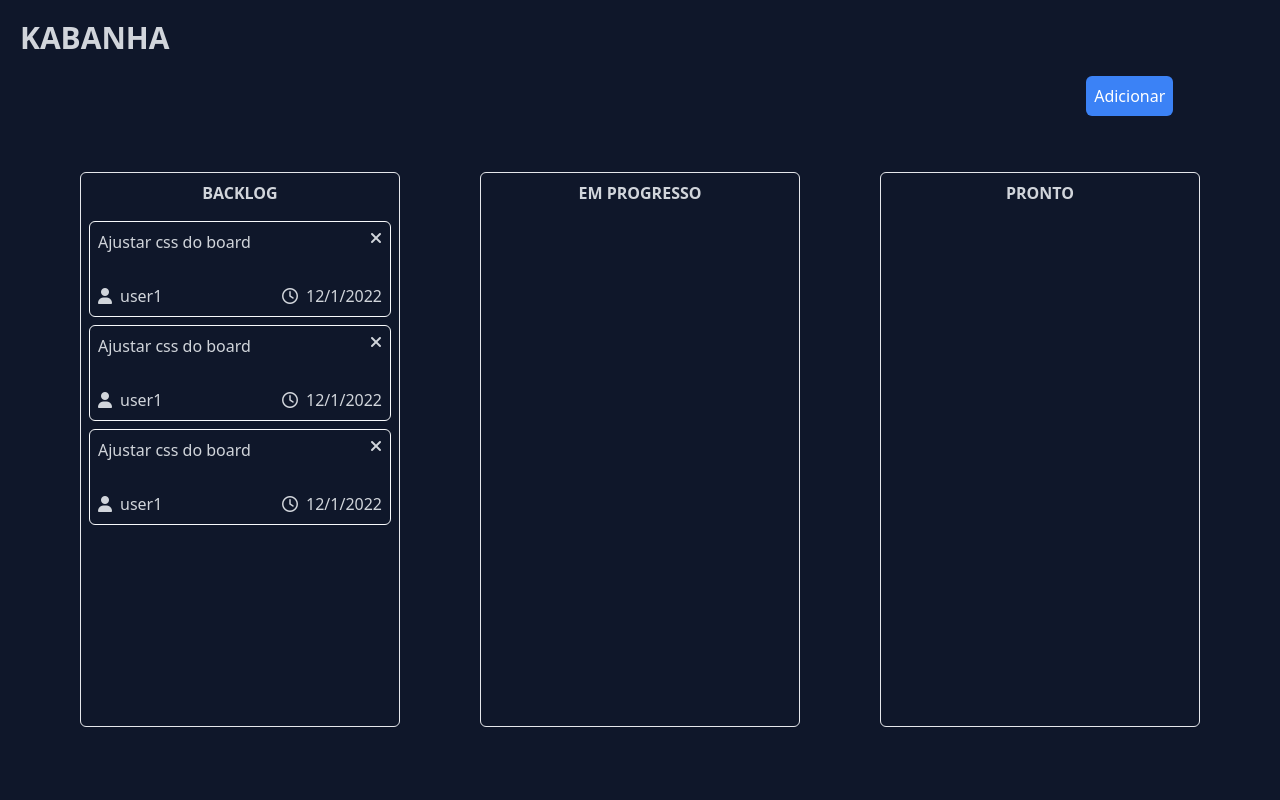
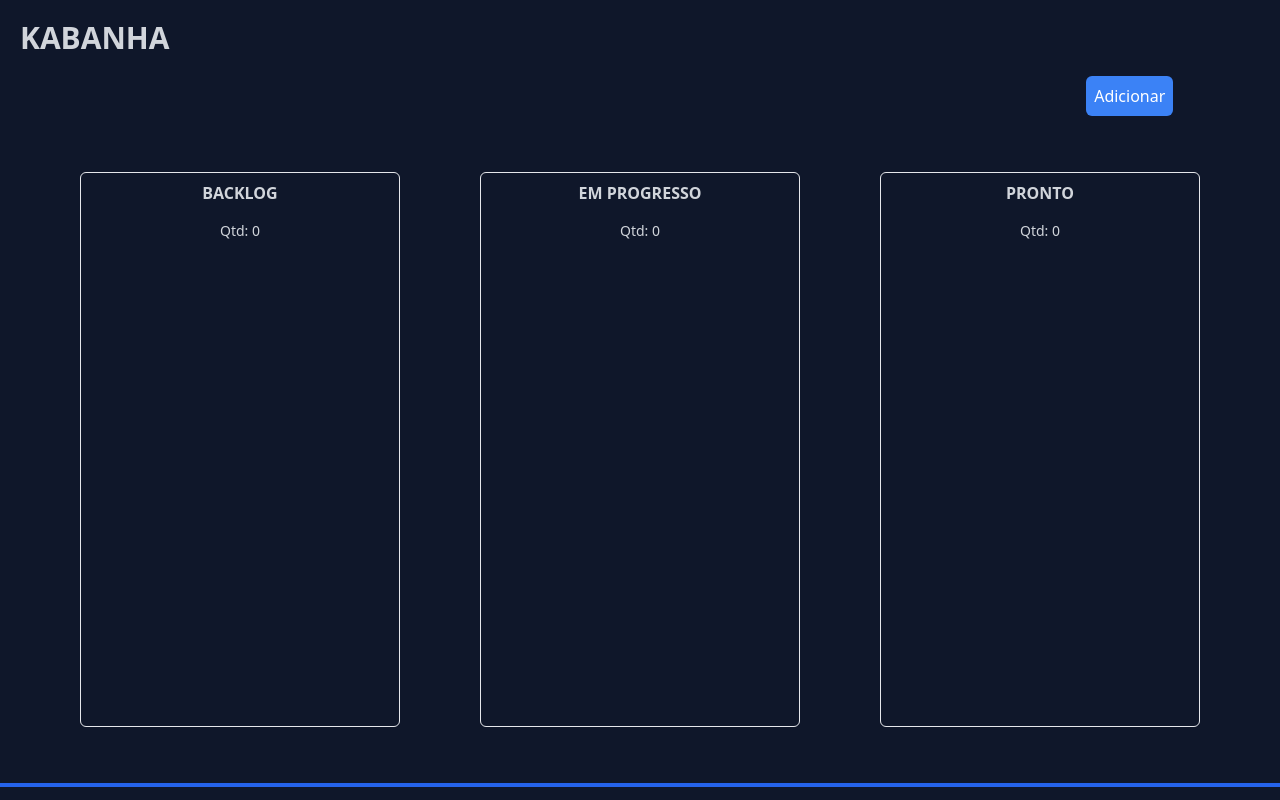
Before and after one commit to HiagoScierry/kabanha, a Vue app: page / in a window 1280 px wide. Built offline with nearby package versions, Linux system fonts and the light colour scheme.

Commit message:
ajuste em requisitos

```diff
--- a/src/components/selectWithLabel.vue
+++ b/src/components/selectWithLabel.vue
@@ -15,7 +15,7 @@
 
 <script lang="ts">
 interface Option {
-  value: string;
+  value: string | number;
   label: string;
 }
 
--- a/src/constants/devs.ts
+++ /dev/null
@@ -1 +0,0 @@
-export const devs = ['Hiago', 'Giuliano', 'Rafael'];
--- /dev/null
+++ b/src/constants/ocupation.ts
@@ -0,0 +1,8 @@
+export enum Ocupation {
+  Developer = 'Developer',
+  Designer = 'Designer',
+  Tester = 'Tester',
+  Manager = 'Manager',
+  ProductOwner = 'Product Owner',
+  ScrumMaster = 'Scrum Master',
+}
--- a/src/constants/status.ts
+++ /dev/null
@@ -1,5 +0,0 @@
-export enum status {
-  NEW = 'New',
-  IN_PROGRESS = 'In Progress',
-  DONE = 'Done',
-};
--- /dev/null
+++ b/src/interfaces/develpment.ts
@@ -0,0 +1,8 @@
+import type { Ocupation } from "@/constants/ocupation";
+
+export interface IDeveloper {
+  id: number;
+  name: string;
+  email: string;
+  ocupation: Ocupation;
+};
--- a/src/interfaces/task.ts
+++ b/src/interfaces/task.ts
@@ -3,4 +3,5 @@ export interface ITask {
   description: string;
   priority: string;
   dueDate: Date;
+  assingee: number;
 }
--- a/src/router/index.ts
+++ b/src/router/index.ts
@@ -14,6 +14,11 @@ const router = createRouter({
       path: '/task',
       name: 'task',
       component: Task,
+    },
+    {
+      path: '/task/:arrName/:id',
+      name: 'taskEdit',
+      component: Task,
     }
   ],
 });
--- /dev/null
+++ b/src/stores/developers.ts
@@ -0,0 +1,22 @@
+import { Ocupation } from '@/constants/ocupation';
+import type { IDeveloper } from '@/interfaces/develpment';
+import { reactive } from 'vue';
+
+export const store: {
+  developers: IDeveloper[];
+} = reactive({
+  developers: [
+    {
+      id: 1,
+      name: 'Hiago',
+      email: 'hiago@mail.com',
+      ocupation: Ocupation.Developer,
+    },
+  ],
+});
+
+export const storeMethods = {
+  addDeveloper(developer: IDeveloper) {
+    store.developers.push(developer);
+  },
+};
--- a/src/stores/kanban.ts
+++ b/src/stores/kanban.ts
@@ -1,6 +1,5 @@
 import { reactive } from 'vue';
 import type { IBacklogItem } from '@/interfaces/item';
-import { status } from '@/constants/status';
 import type { ITask } from '@/interfaces/task';
 
 interface IStore {
@@ -10,41 +9,7 @@ interface IStore {
 }
 
 export const store: IStore = reactive({
-  backlog: [
-    {
-      id: new Date().getTime(),
-      title: 'Ajustar css do board',
-      description: 'DESCRICAO',
-      status: status.NEW,
-      priority: 'high',
-      createdDate: new Date(),
-      updatedDate: new Date(),
-      dueDate: new Date(),
-      assignee: 'user1',
-    },
-    {
-      id: new Date().getTime(),
-      title: 'Ajustar css do board',
-      description: 'DESCRICAO',
-      status: status.NEW,
-      priority: 'high',
-      createdDate: new Date(),
-      updatedDate: new Date(),
-      dueDate: new Date(),
-      assignee: 'user1',
-    },
-    {
-      id: new Date().getTime(),
-      title: 'Ajustar css do board',
-      description: 'DESCRICAO',
-      status: status.NEW,
-      priority: 'high',
-      createdDate: new Date(),
-      updatedDate: new Date(),
-      dueDate: new Date(),
-      assignee: 'user1',
-    },
-  ],
+  backlog: [],
   progress: [],
   done: [],
 });
@@ -57,10 +22,8 @@ export const storeMethods = {
       description: task.description,
       priority: task.priority,
       dueDate: task.dueDate,
-      status: status.NEW,
-      assignee: '',
-      createdDate: new Date(),
-      updatedDate: new Date(),
+      assignee: task.assingee.toString(),
+      created_at: new Date(),
     });
   },
   removeItemFronIndex(
@@ -77,9 +40,26 @@ export const storeMethods = {
   updateArray: (event: any, arrayName: 'backlog' | 'progress' | 'done') => {
     if (event.added !== undefined) {
       store[arrayName].push(event.added.element);
+
+      if (arrayName === 'progress') {
+        storeMethods.itemInProgress(event.added.element);
+      }
+
+      if (arrayName === 'done') {
+        storeMethods.itemHasDone(event.added.element);
+      }
     }
+
     if (event.removed !== undefined) {
       storeMethods.removeItemFronIndex(event.removed.index, arrayName);
     }
   },
+
+  itemInProgress: (item: IBacklogItem) => {
+    item.inDevelementDate = new Date();
+  },
+  itemHasDone: (item: IBacklogItem) => {
+    item.finishDate = new Date();
+    store.done.push(item);
+  },
 };
--- a/src/views/board.vue
+++ b/src/views/board.vue
@@ -8,6 +8,7 @@
     <div class="flex justify-evenly items-center h-full">
       <div class="border rounded-md flex flex-col items-center w-1/4 h-5/6 p-2">
         <h2 class="font-bold uppercase mb-4">backlog</h2>
+        <p class="text-sm mb-2">Qtd: {{ arrBackLog.length }}</p>
         <draggrable
           v-model="arrBackLog"
           group="kanban"
@@ -20,6 +21,7 @@
           <template #item="{ element, index }">
             <div
               class="flex justify-between w-full h-24 p-2 border border-slate-50 rounded-md mb-2"
+              @click="routerToEdit(element.id, 'backlog')"
             >
               <div class="flex flex-col justify-between items-start">
                 <p class="break-all">{{ element.title }}</p>
@@ -44,6 +46,7 @@
       </div>
       <div class="border rounded-md flex flex-col items-center w-1/4 h-5/6 p-2">
         <h2 class="font-bold uppercase mb-4">Em progresso</h2>
+        <p class="text-sm mb-2">Qtd: {{ arrInProgress.length }}</p>
         <draggrable
           v-model="arrInProgress"
           group="kanban"
@@ -56,6 +59,7 @@
           <template #item="{ element, index }">
             <div
               class="flex justify-between w-full h-24 p-2 border border-slate-50 rounded-md mb-2"
+              @click="routerToEdit(element.id, 'progress')"
             >
               <div class="flex flex-col justify-between items-start">
                 <p class="break-all">{{ element.title }}</p>
@@ -81,10 +85,11 @@
 
       <div class="border rounded-md flex flex-col items-center w-1/4 h-5/6 p-2">
         <h2 class="font-bold uppercase mb-4">Pronto</h2>
+        <p class="text-sm mb-2">Qtd: {{ arrDone.length }}</p>
         <draggrable
           v-model="arrDone"
           group="kanban"
-          @start="true"
+          @start="false"
           @end="false"
           item-key="id"
           @change="update($event, 'done')"
@@ -93,6 +98,7 @@
           <template #item="{ element, index }">
             <div
               class="flex justify-between w-full h-24 p-2 border border-slate-50 rounded-md mb-2"
+              @click="routerToEdit(element.id, 'done')"
             >
               <div class="flex flex-col justify-between items-start">
                 <p class="break-all">{{ element.title }}</p>
@@ -117,6 +123,12 @@
         </draggrable>
       </div>
     </div>
+    <div class="w-full bg-gray-200 h-1">
+      <div
+        class="bg-blue-600 h-1"
+        :style="`width: ${progressBarPercent}%`"
+      ></div>
+    </div>
   </div>
 </template>
 
@@ -125,23 +137,38 @@
 import { store, storeMethods } from '@/stores/kanban';
 import draggrable from 'vuedraggable';
 import type { IBacklogItem } from '../interfaces/item';
-import buttonVue from '@/components/button.vue'
+import buttonVue from '@/components/button.vue';
 
 export default {
   name: 'kanban-board',
   components: {
     draggrable,
-    buttonVue
+    buttonVue,
+  },
+  watch: {
+    progressBarPercent: {
+      handler: function (val) {
+        if (val === 100) {
+          alert('Parabéns, você concluiu todas as tarefas!');
+        }
+      },
+      immediate: true,
+    },
   },
   data(): {
     arrBackLog: IBacklogItem[];
     arrInProgress: IBacklogItem[];
     arrDone: IBacklogItem[];
+    progressBarPercent: number;
   } {
     return {
       arrBackLog: store.backlog,
       arrInProgress: store.progress,
       arrDone: store.done,
+      progressBarPercent:
+        (store.done.length /
+          (store.backlog.length + store.progress.length + store.done.length)) *
+        100,
     };
   },
   methods: {
@@ -149,25 +176,28 @@ export default {
     routerToAdd: function () {
       this.$router.push('/task');
     },
+    routerToEdit: function (
+      id: number,
+      arrName: 'backlog' | 'progress' | 'done'
+    ) {
+      this.$router.push(`/task/${arrName}/${id}`);
+    },
     removeFromIndex: function (
       index: number,
       arrName: 'backlog' | 'progress' | 'done'
     ) {
-      console.log(this.arrInProgress);
-
       storeMethods.removeItemFronIndex(index, arrName);
-    },
-    add: function () {
-      storeMethods.addItem({
-        title: 'item.title',
-        description: 'item.description',
-        priority: 'item.priority',
-        dueDate: new Date(),
-      });
+      this.calcProgressBar();
     },
     update: function (event: any, arrName: 'backlog' | 'progress' | 'done') {
-      console.log('update', arrName, event);
       storeMethods.updateArray(event, arrName);
+      this.calcProgressBar();
+    },
+    calcProgressBar: function () {
+      this.progressBarPercent =
+        (store.done.length /
+          (store.backlog.length + store.progress.length + store.done.length)) *
+        100;
     },
   },
 };
--- a/src/views/task.vue
+++ b/src/views/task.vue
@@ -34,9 +34,23 @@
           />
         </div>
         <div class="w-2/3">
-          <dateWithLabelVue label="Data" :value="task.dueDate" name="date" />
+          <dateWithLabelVue
+            label="Data limite"
+            :value="task.dueDate"
+            name="date"
+          />
+        </div>
+
+        <div class="w-2/3">
+          <selectWithLabelVue
+            label="Atribuir a"
+            :value="task.assingee.toString()"
+            name="assingee"
+            :options="devs"
+          />
         </div>
       </div>
+
       <textAreaWithLabelVue
         label="Descrição"
         :value="task.description"
@@ -56,7 +70,8 @@ import selectWithLabelVue from '@/components/selectWithLabel.vue';
 import dateWithLabelVue from '@/components/dateWithLabel.vue';
 import textAreaWithLabelVue from '@/components/textAreaWithLabel.vue';
 import type { ITask } from '@/interfaces/task';
-import { storeMethods, store } from '@/stores/kanban';
+import { storeMethods } from '@/stores/kanban';
+import { store as storeDev } from '@/stores/developers';
 
 export default {
   name: 'AddView',
@@ -73,17 +88,23 @@ export default {
     },
     createTask() {
       storeMethods.addItem(this.task);
-      console.log(this.task);
-      console.log(store.backlog);
     },
   },
-  data(): { task: ITask } {
+  data(): {
+    task: ITask;
+    devs: { value: number; label: string }[];
+  } {
     return {
+      devs: storeDev.developers.map((dev) => ({
+        label: dev.name,
+        value: dev.id,
+      })),
       task: {
-        title: 'TESTE',
-        priority: 'high',
+        title: '',
+        priority: '',
         dueDate: new Date(),
-        description: 'hiago teste ',
+        description: '',
+        assingee: 0,
       },
     };
   },
```
Also changed, not shown: src/interfaces/item.ts (+3 -5 lines), 1 other file (tests, documents, lock files or other folders).
